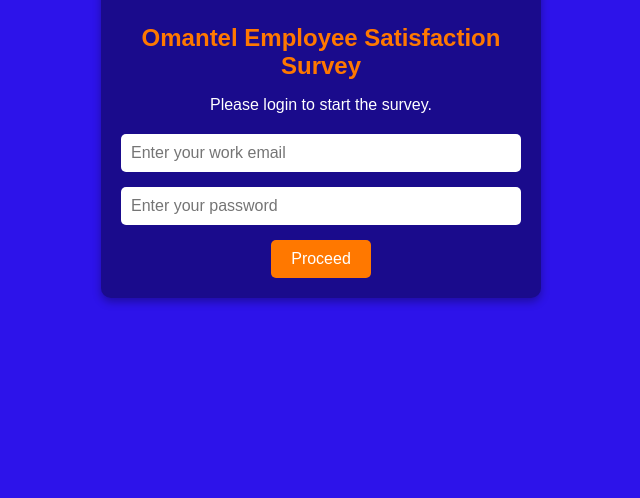
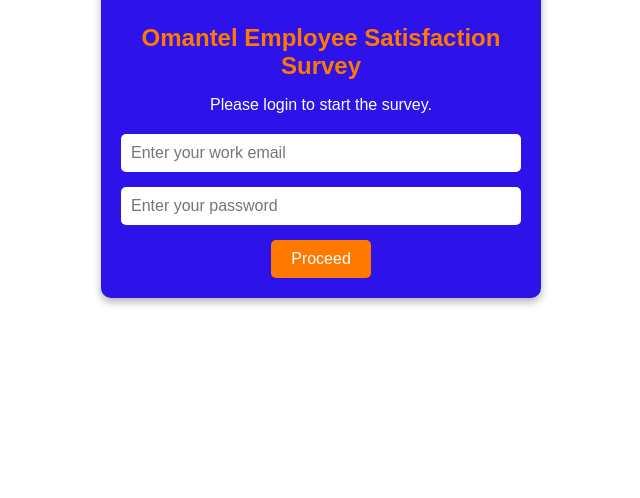
Before and after one commit to omantelcdc/awareness, a plain HTML site: page index.html in a window 1280 px wide. Shown: the part 302-800 px from the top of the page, without its empty margins (319-959 px from the left). Drawn offline with Linux system fonts and the light colour scheme.

Commit message:
Update styles.css

```diff
--- a/styles.css
+++ b/styles.css
@@ -1,7 +1,7 @@
 body {
     margin: 0;
     font-family: Arial, sans-serif;
-    background-color: #2d13ea;
+    background-color: #FFFFFF;
     color: #ffffff;
     display: flex;
     justify-content: center;
@@ -11,7 +11,7 @@ body {
 }
 
 .container {
-    background-color: #1a0b8c;
+    background-color: #2d13ea;
     padding: 20px;
     border-radius: 10px;
     box-shadow: 0 4px 8px rgba(0, 0, 0, 0.3);
```
